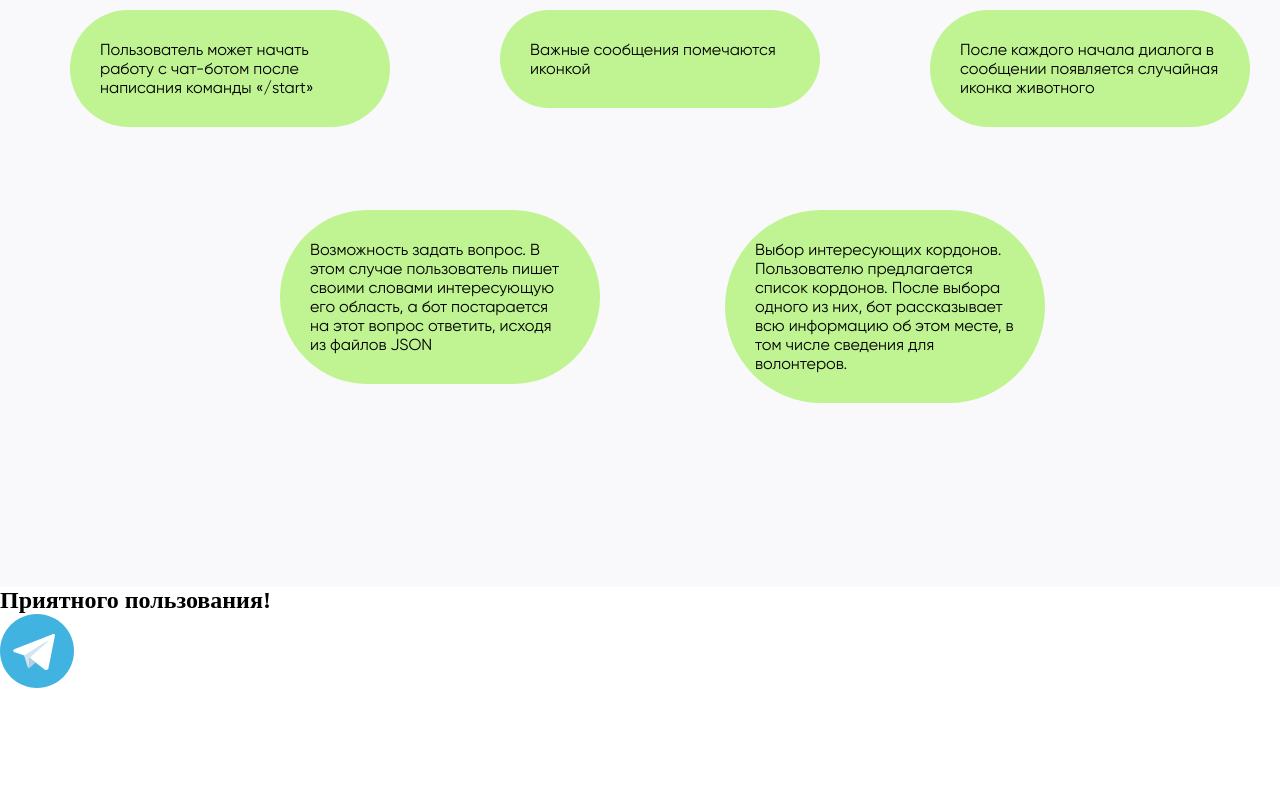
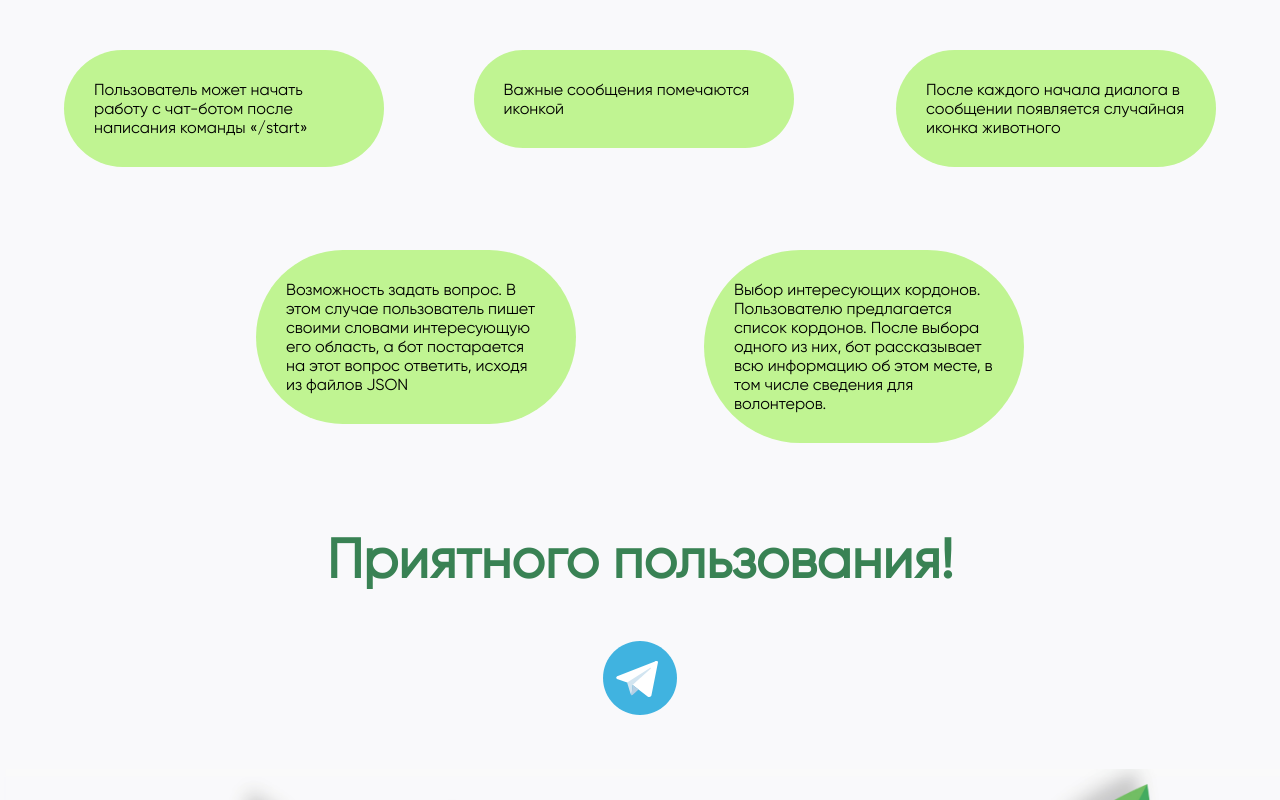
Before and after one commit to ortamfag/wildhack_site, a plain HTML site: page index.html in a window 1280 px wide. Shown: the part 2000-2800 px from the top of the page. Before the commit the page ends 2692 px from the top, so only its background shows below. Drawn offline with Linux system fonts and the light colour scheme; files whose address does not match are found by name.

Commit message:
REF: end

```diff
--- a/assets/sass/components/about.sass
+++ b/assets/sass/components/about.sass
@@ -41,7 +41,7 @@
     background-color: #F9F9FB
     padding-bottom: 100px
     padding-top: 90px
-    height: 800px
+    height: 700px
 
     &__title h1
         font-size: 55px
@@ -67,18 +67,18 @@
 
 .p1
     position: absolute
-    left: 70px
+    left: 5%
 .p2
     position: absolute
-    left: 500px
+    left: 37%
 .p3
     position: absolute
-    left: 930px
+    left: 70%
 .p4
     position: absolute
     top: 200px
-    left: 280px
+    left: 20%
 .p5
     position: absolute
     top: 200px
-    left: 725px
+    left: 55%
--- /dev/null
+++ b/assets/sass/components/end.sass
@@ -0,0 +1,14 @@
+.end
+    font-family: 'Gilroy Regular'
+    background-color: #F9F9FB
+
+    &__title h1
+        color: #398254
+        font-size: 55px
+        line-height: 64px
+
+    &__title
+        text-align: center
+
+.end img
+    margin-top: 50px
--- a/assets/sass/components/header.sass
+++ b/assets/sass/components/header.sass
@@ -1,13 +1,9 @@
 .header
-
-    background-image: url(../images/background.png)
-    background-repeat: no-repeat
-    background-size: cover
     height: 130%
+    background-color: #F9F9FB
 
     &__main
         margin: 0 auto
-        padding-top: 30vh
 
     &__item
         text-align: center
--- a/assets/sass/main.sass
+++ b/assets/sass/main.sass
@@ -6,3 +6,4 @@
 @import components/header
 @import components/webfonts
 @import components/about
+@import components/end
--- a/index.html
+++ b/index.html
@@ -12,6 +12,7 @@
         <header>
 
             <div class="header__main">
+                <img src="assets/images/top_leaves.png" width="100%">
                 <div class="header__item header__logo">
                     <img src="assets/images/logo.svg">
                 </div>
@@ -105,12 +106,16 @@
     </section>
 
     <section id="end">
-            <div class="main__title">
+        <div class="end">
+            <div class="end__title">
                 <h1>Приятного пользования!</h1>
                 <a href="https://t.me/wildhacksupportbot"><img src="assets/images/telegram.svg"></a>
             </div>
 
+            <img src="assets/images/bottom_leaves.png" width="100%">
+        </div>
+    </section>
         </main>
-    </section>
+
 </body>
 </html>
```
Also changed, not shown: assets/css/style.css, assets/images/bottom_leaves.png (added), assets/images/top_leaves.png (added), 1 other file.
